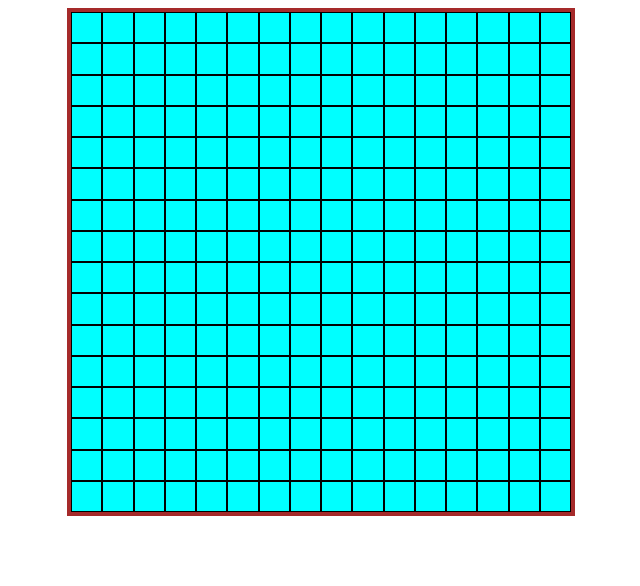
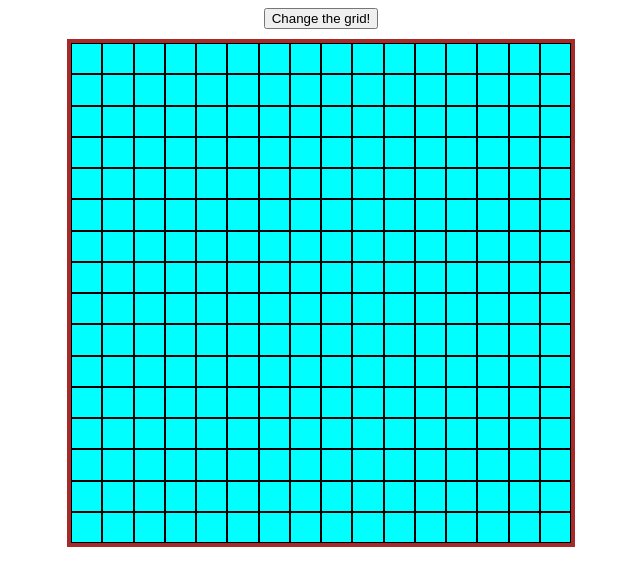
Before and after one commit to Y716/Etch-A-Sketch, a plain HTML site: page index.html in a window 1280 px wide. Shown: the whole page, without its empty margins (319-959 px from the left). Drawn offline with Linux system fonts and the light colour scheme.

Commit message:
Etch-A-Sketch V0.1

```diff
--- a/index.html
+++ b/index.html
@@ -8,6 +8,7 @@
     <script src="script.js" defer></script>
 </head>
 <body>
+    <button>Change the grid!</button>
    <div class="container">
 
    </div>
--- a/script.js
+++ b/script.js
@@ -3,11 +3,36 @@ rect = container.getBoundingClientRect()
 console.log("Width: " + container.clientWidth + "px");
 console.log("Height: " + container.clientHeight+ "px");
 // container.textContent = "Container"
-for (let index = 0; index < 16*16; index++) {
-    const div = document.createElement("div");
-    div.style.width = container.clientWidth/16 + "px";
-    div.style.height = container.clientHeight/16 + "px";
-    // console.log("Width: " + div.style.width + "px");
-    console.log("Height: " + div.style.height+ "px");
-    container.appendChild(div)
+gridSize = 16;
+generateGrid();
+
+function generateGrid(){
+    while(container.hasChildNodes()){
+        container.removeChild(container.firstChild);
+    }
+    for (let index = 0; index < gridSize*gridSize; index++) {
+        const div = document.createElement("div");
+        div.style.width = container.clientWidth/gridSize + "px";
+        div.style.height = container.clientHeight/gridSize + "px";
+        div.onmouseover = function(){
+            div.style.backgroundColor = "white";
+        }
+        // console.log("Width: " + div.style.width + "px");
+        console.log("Height: " + div.style.height+ "px");
+        container.appendChild(div)
+    }
 }
+
+
+const button = document.querySelector("button");
+
+button.addEventListener("click", () => {
+    newGridSize = prompt("Enter your size", gridSize);
+    if(newGridSize > 100){
+        alert("The Size is too big!")
+    }else{
+        gridSize = newGridSize;
+        generateGrid();
+    }
+
+})
--- a/style.css
+++ b/style.css
@@ -1,3 +1,10 @@
+button{
+    margin: auto;
+    display: block;
+    margin-bottom: 10px;
+
+}
+
 .container{
     /* background: peachpuff; */
     border: 4px solid brown;
```
